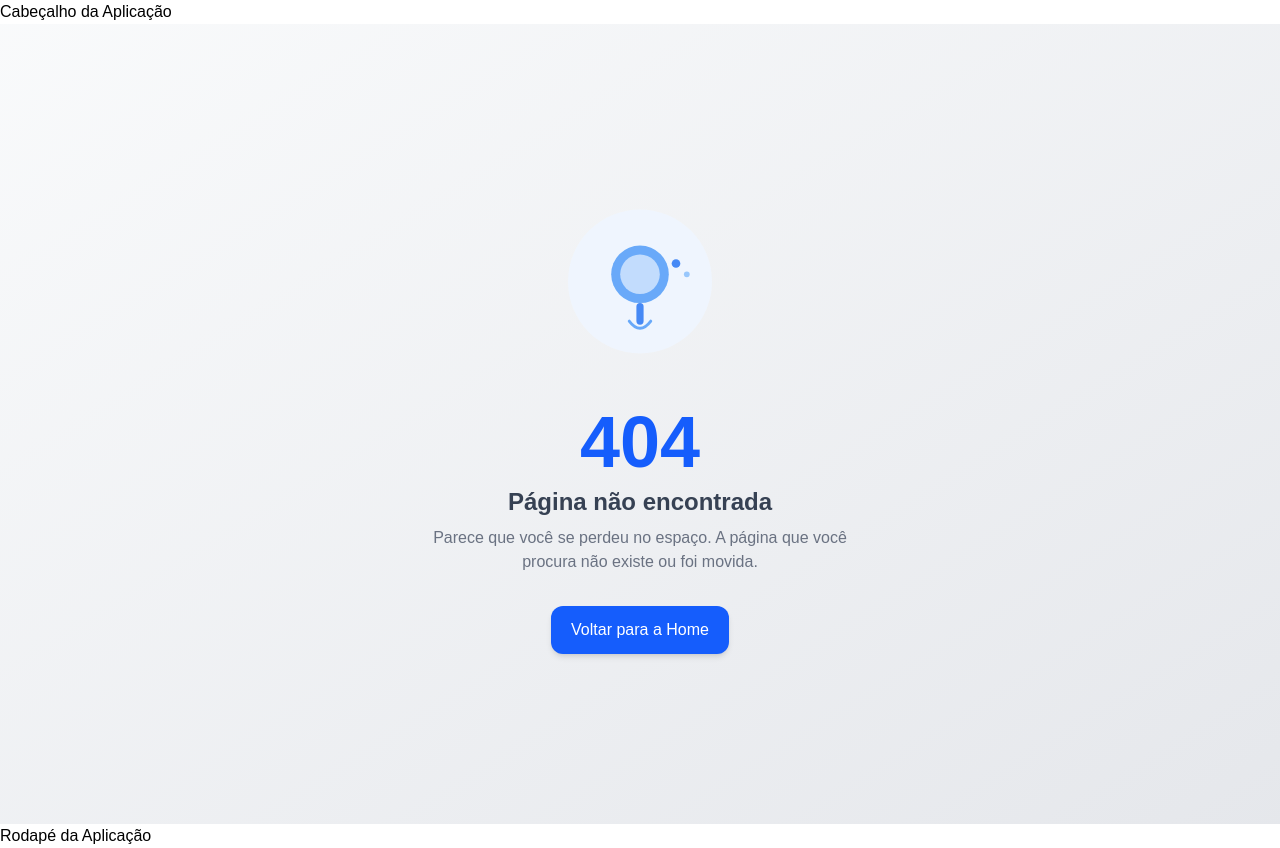
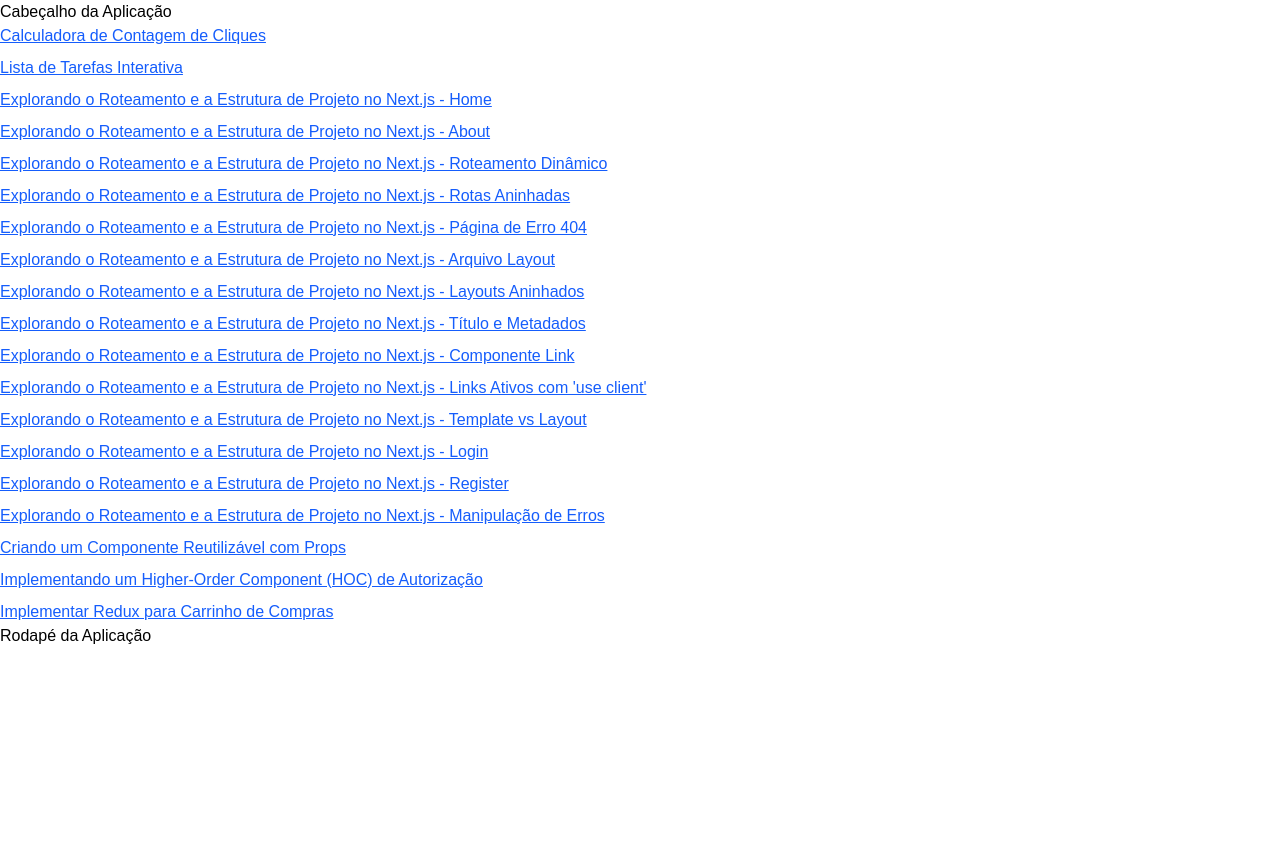
Before and after one commit to fabriciofx/atividades-nextjs, a Next.js app: page / in a window 1280 px wide. Before the commit this address had no page. After the commit the page ends 800 px from the top, so only its background shows below. Built offline with nearby package versions, Linux system fonts and the light colour scheme.

Commit message:
feat: adiciona página central para as atividades

```diff
--- /dev/null
+++ b/app/page.tsx
@@ -0,0 +1,170 @@
+import Link from 'next/link';
+
+export default function AtividadesPage() {
+  return (
+    <div className="space-y-2">
+      <p>
+        <Link
+          href="/contador"
+          className="text-blue-600 underline hover:text-blue-800"
+        >
+          Calculadora de Contagem de Cliques
+        </Link>
+      </p>
+      <p>
+        <Link
+          href="/todo"
+          className="text-blue-600 underline hover:text-blue-800"
+        >
+          Lista de Tarefas Interativa
+        </Link>
+      </p>
+      <p>
+        <Link
+          href="/home"
+          className="text-blue-600 underline hover:text-blue-800"
+        >
+          Explorando o Roteamento e a Estrutura de Projeto no Next.js - Home
+        </Link>
+      </p>
+      <p>
+        <Link
+          href="/about"
+          className="text-blue-600 underline hover:text-blue-800"
+        >
+          Explorando o Roteamento e a Estrutura de Projeto no Next.js - About
+        </Link>
+      </p>
+      <p>
+        <Link
+          href="/posts/1"
+          className="text-blue-600 underline hover:text-blue-800"
+        >
+          Explorando o Roteamento e a Estrutura de Projeto no Next.js -
+          Roteamento Dinâmico
+        </Link>
+      </p>
+      <p>
+        <Link
+          href="/blog/tech/1"
+          className="text-blue-600 underline hover:text-blue-800"
+        >
+          Explorando o Roteamento e a Estrutura de Projeto no Next.js - Rotas
+          Aninhadas
+        </Link>
+      </p>
+      <p>
+        <Link
+          href="/rota-nao-existente"
+          className="text-blue-600 underline hover:text-blue-800"
+        >
+          Explorando o Roteamento e a Estrutura de Projeto no Next.js - Página
+          de Erro 404
+        </Link>
+      </p>
+      <p>
+        <Link
+          href="/about"
+          className="text-blue-600 underline hover:text-blue-800"
+        >
+          Explorando o Roteamento e a Estrutura de Projeto no Next.js - Arquivo
+          Layout
+        </Link>
+      </p>
+      <p>
+        <Link
+          href="/blog/tech/1"
+          className="text-blue-600 underline hover:text-blue-800"
+        >
+          Explorando o Roteamento e a Estrutura de Projeto no Next.js - Layouts
+          Aninhados
+        </Link>
+      </p>
+      <p>
+        <Link
+          href="/about"
+          className="text-blue-600 underline hover:text-blue-800"
+        >
+          Explorando o Roteamento e a Estrutura de Projeto no Next.js - Título e
+          Metadados
+        </Link>
+      </p>
+      <p>
+        <Link
+          href="/home"
+          className="text-blue-600 underline hover:text-blue-800"
+        >
+          Explorando o Roteamento e a Estrutura de Projeto no Next.js -
+          Componente Link
+        </Link>
+      </p>
+      <p>
+        <Link
+          href="/home"
+          className="text-blue-600 underline hover:text-blue-800"
+        >
+          Explorando o Roteamento e a Estrutura de Projeto no Next.js - Links
+          Ativos com 'use client'
+        </Link>
+      </p>
+      <p>
+        <Link
+          href="/blog/tech/1"
+          className="text-blue-600 underline hover:text-blue-800"
+        >
+          Explorando o Roteamento e a Estrutura de Projeto no Next.js - Template
+          vs Layout
+        </Link>
+      </p>
+      <p>
+        <Link
+          href="/login"
+          className="text-blue-600 underline hover:text-blue-800"
+        >
+          Explorando o Roteamento e a Estrutura de Projeto no Next.js - Login
+        </Link>
+      </p>
+      <p>
+        <Link
+          href="/register"
+          className="text-blue-600 underline hover:text-blue-800"
+        >
+          Explorando o Roteamento e a Estrutura de Projeto no Next.js - Register
+        </Link>
+      </p>
+      <p>
+        <Link
+          href="/erro"
+          className="text-blue-600 underline hover:text-blue-800"
+        >
+          Explorando o Roteamento e a Estrutura de Projeto no Next.js -
+          Manipulação de Erros
+        </Link>
+      </p>
+      <p>
+        <Link
+          href="/card"
+          className="text-blue-600 underline hover:text-blue-800"
+        >
+          Criando um Componente Reutilizável com Props
+        </Link>
+      </p>
+      <p>
+        <Link
+          href="/permission"
+          className="text-blue-600 underline hover:text-blue-800"
+        >
+          Implementando um Higher-Order Component (HOC) de Autorização
+        </Link>
+      </p>
+      <p>
+        <Link
+          href="/livraria"
+          className="text-blue-600 underline hover:text-blue-800"
+        >
+          Implementar Redux para Carrinho de Compras
+        </Link>
+      </p>
+    </div>
+  );
+}
```
